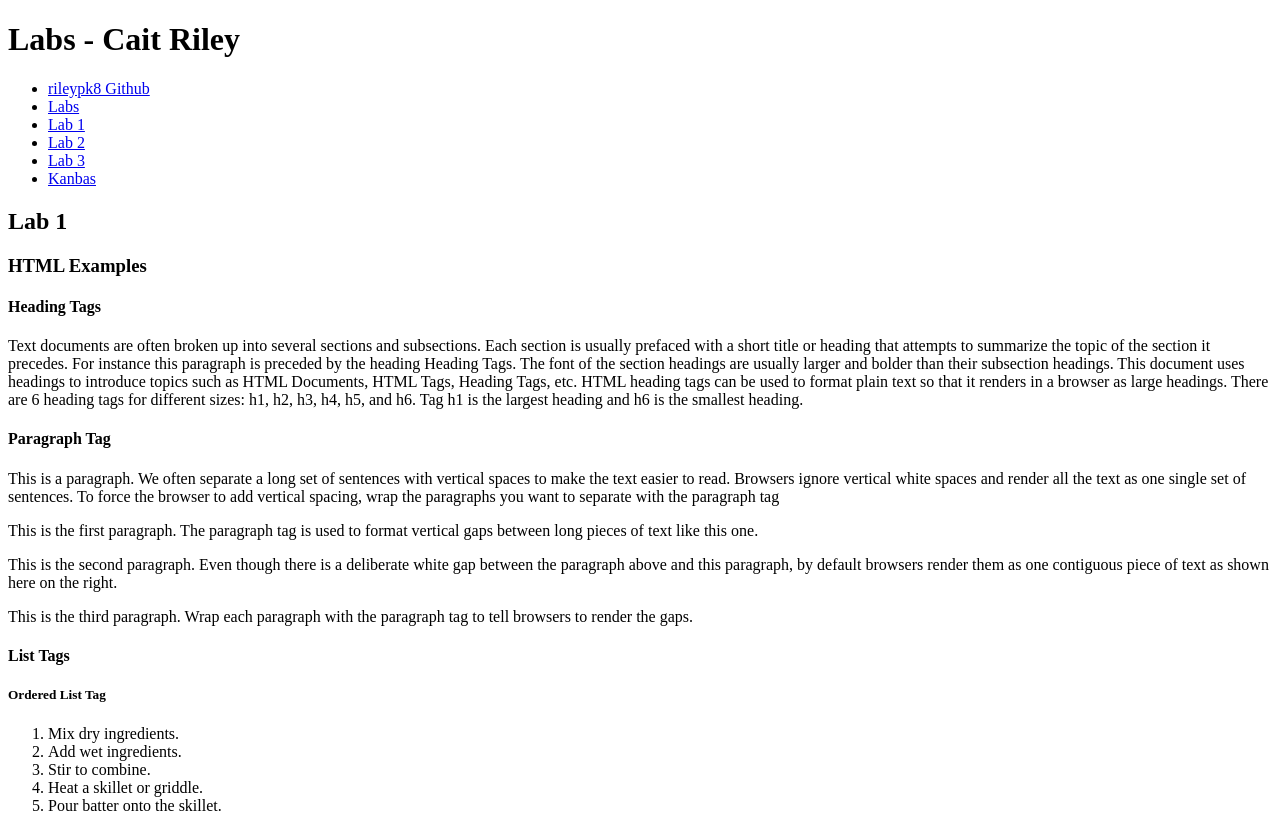
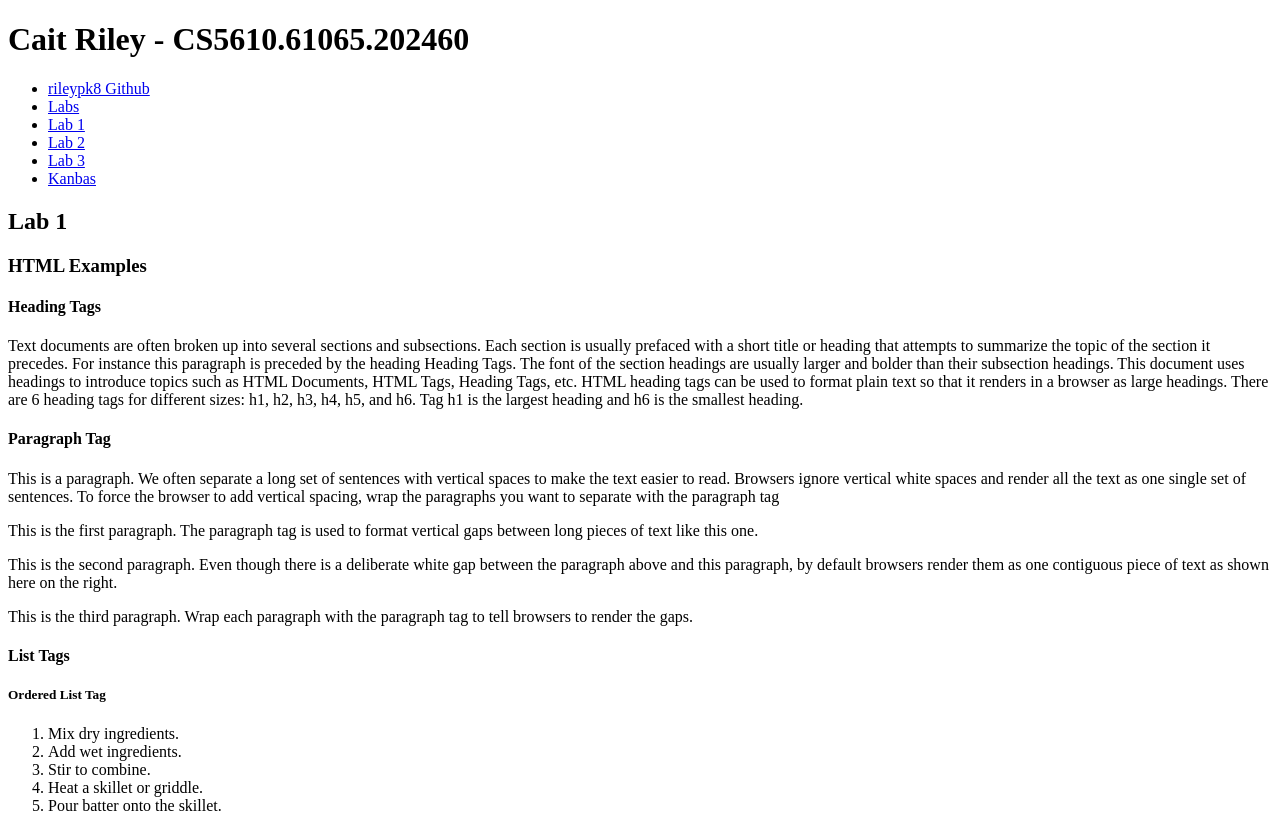
Before and after one commit to rileypk8/kanbas-react-web-app, a React (Create React App) app: page /#/Labs/Lab1 in a window 1280 px wide. Shown: the top 813 px of the page. Built offline with nearby package versions, Linux system fonts and the light colour scheme.

Commit message:
added CS5610 info to landing page header

```diff
--- a/src/Labs/index.tsx
+++ b/src/Labs/index.tsx
@@ -6,7 +6,7 @@ import Lab3 from "./Lab3";
 export default function Labs() {
   return (
     <div>
-      <h1>Labs - Cait Riley</h1>
+      <h1>Cait Riley - CS5610.61065.202460</h1>
       <TOC />
       <Routes>
         <Route path="/" element={<Navigate to="Lab1" />} />
```
